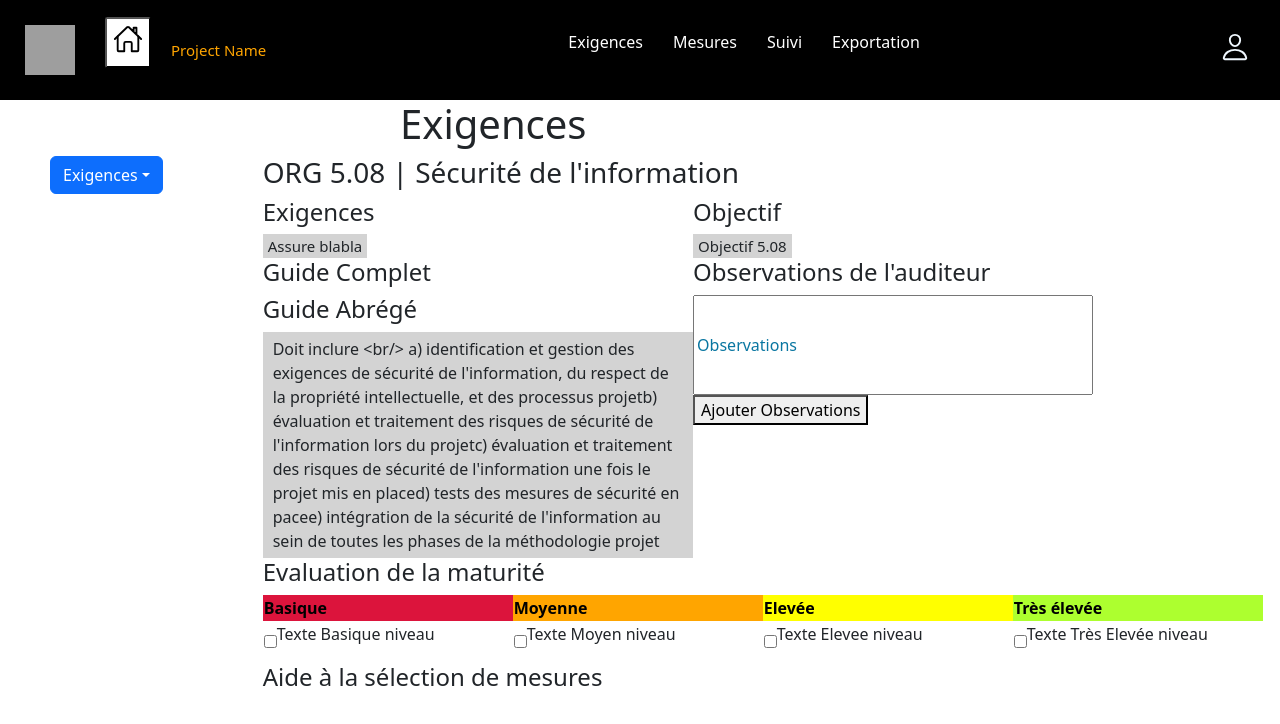
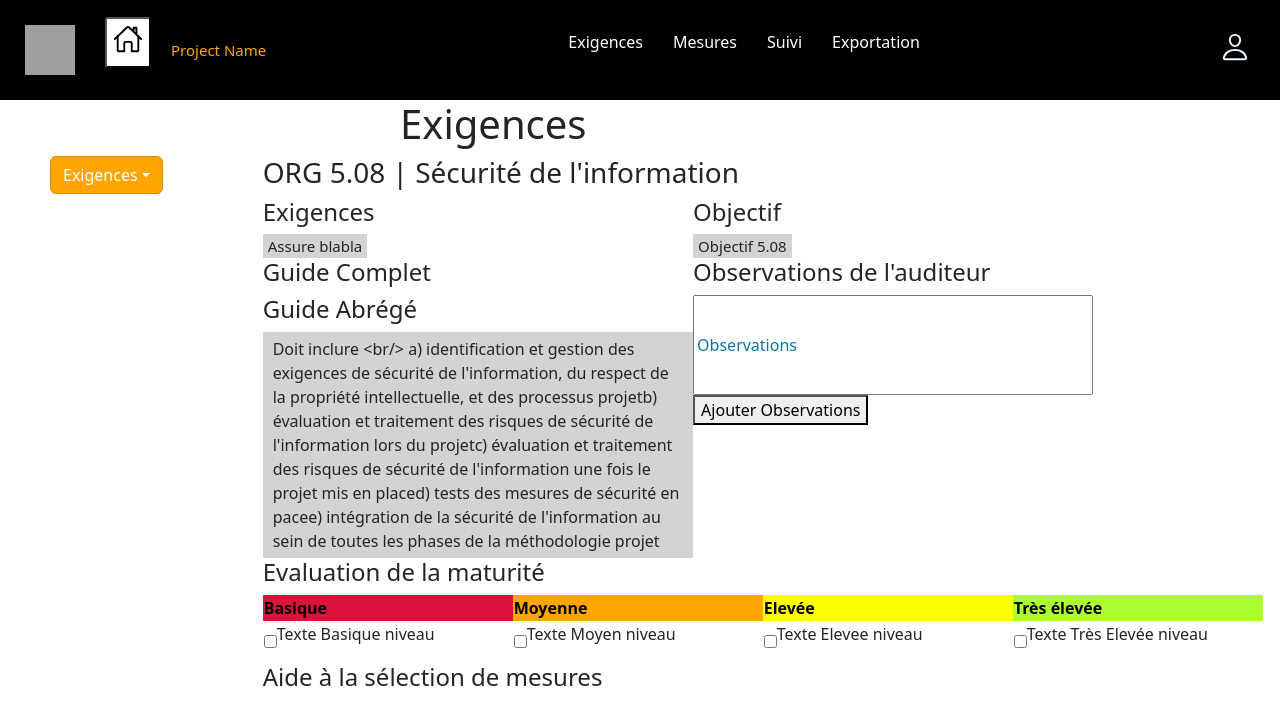
Before and after one commit to louison77/App, a React (Create React App) app in the folder app/: page /Gestion/Exigences in a window 1280 px wide. Both pictures are taken after a click on the element "ORG 5.08". Shown: the top 724 px of the page. Built offline with nearby package versions, Linux system fonts and the light colour scheme; grey boxes are pictures that could not be loaded.

Commit message:
menu deroulant orange

```diff
--- a/app/src/components/GestionPage/Exigences.jsx
+++ b/app/src/components/GestionPage/Exigences.jsx
@@ -1,10 +1,10 @@
 import React from 'react';
 import { useState } from 'react';
-import '../../styles/components/GestionStyle/_exigences.css';
 import Dropdown from 'react-bootstrap/Dropdown';
 import DropdownButton from 'react-bootstrap/DropdownButton';
 import 'bootstrap/dist/css/bootstrap.min.css';
 import TableauNiveau from './TableauNiveau';
+import '../../styles/components/GestionStyle/_exigences.css';
 
 const Exigences = (props) => {
 
@@ -71,7 +71,7 @@ const Exigences = (props) => {
 
             <div className='BarreDéroulé'>
 
-            <DropdownButton id="dropdown-basic-button" title="Exigences">
+            <DropdownButton className="dropbtn" title="Exigences">
             {exigences.map((exige)=>(
             <Dropdown.Item onClick={(e)=>toggleVisibility(e,exige.Id)}>{exige.Id}</Dropdown.Item>))}
             </DropdownButton>
--- a/app/src/styles/components/GestionStyle/_exigences.css
+++ b/app/src/styles/components/GestionStyle/_exigences.css
@@ -22,9 +22,8 @@
     display: flex;
     justify-content: right;
     margin-right: 100px;
+}
 
-
-}
 .Part1{
     width:50%;
     margin-left: 0px;
@@ -91,3 +90,18 @@
     padding-bottom: 5px;
     padding-top: 5px;
 }
+
+.dropbtn > button {
+    --bs-btn-bg: orange;
+    --bs-btn-border-color: #D68910;
+}
+
+.dropbtn > button:hover {
+    --bs-btn-hover-bg: orange;
+    --bs-btn-hover-border-color: #D68910;
+}
+
+.dropbtn > button:active {
+    --bs-btn-active-bg: orange;
+    --bs-btn-active-border-color: #D68910;
+}
```
